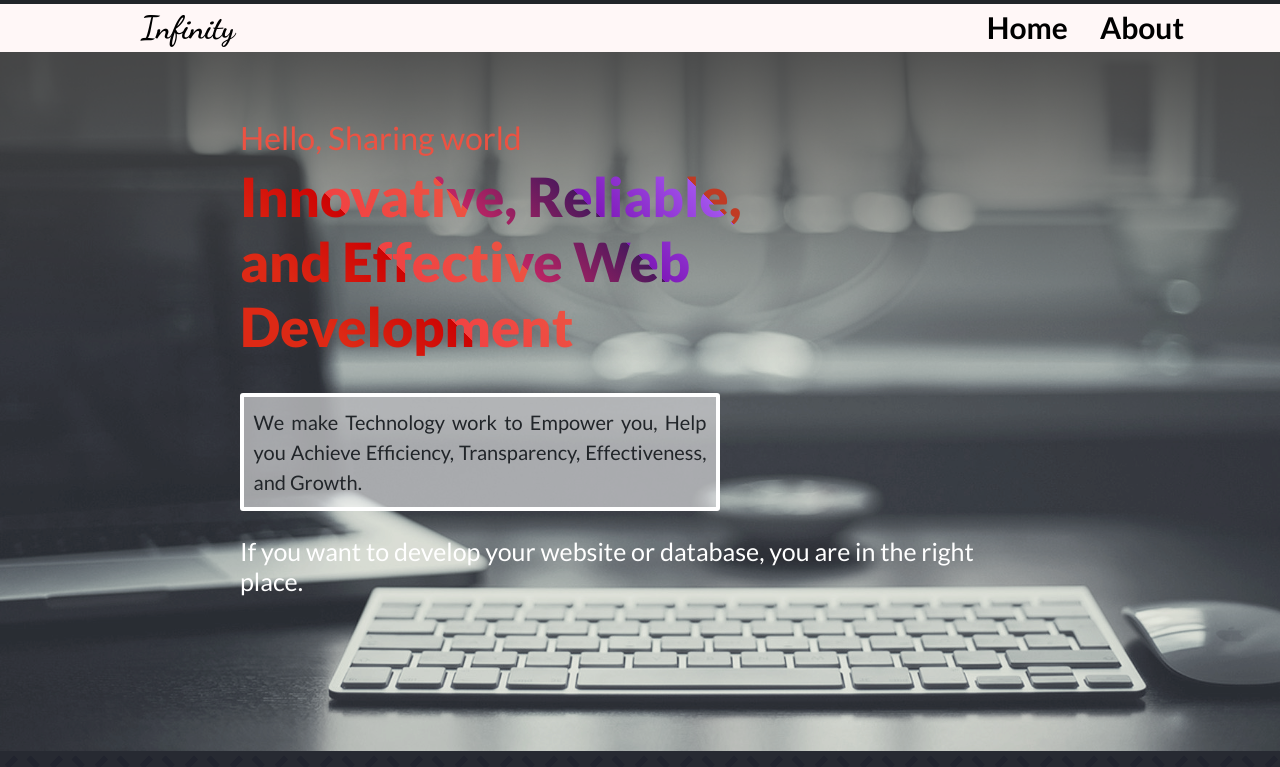
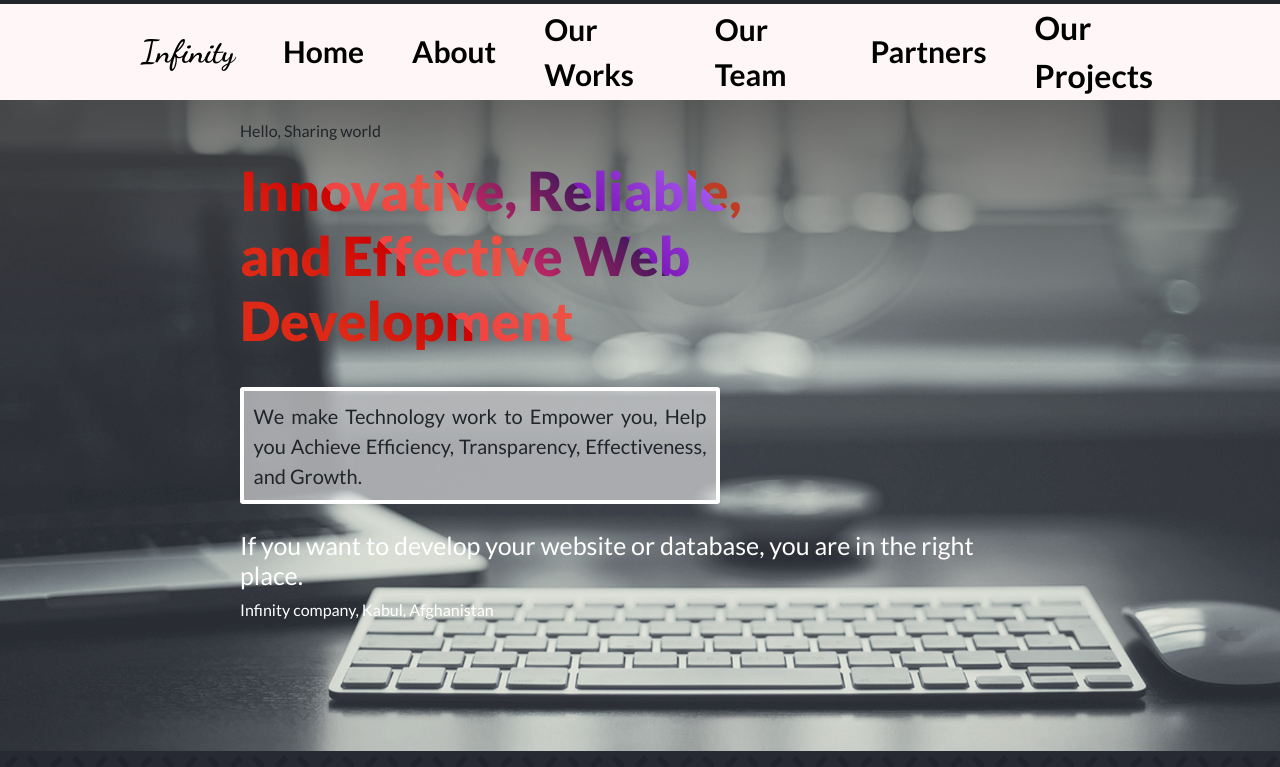
Before and after one commit to Iqbal-Elham/Infinity-web-development, a website: page index.html in a window 1280 px wide. Shown: the part 33-800 px from the top of the page. Drawn offline with nearby package versions, Linux system fonts and the light colour scheme; some icons are missing.

Commit message:
Add more options in navbar

```diff
--- a/index.html
+++ b/index.html
@@ -27,25 +27,31 @@
             colors="primary:#242424,secondary:#ec5242" style="width:45px;height:45px">
           </lord-icon><span>Infinity</span>
         </a></div>
-      <ul class="menu">
+      <ul class="menu d-flex align-items-center gap-5">
         <li><a class="menu-item close"><img src="./assets/images/close.png" alt="close icon"></a></li>
         <li class="menu-item"><a href="./index.html">Home</a></li>
         <li class="menu-item"><a href="./about-page.html">About</a></li>
+        <li class="menu-item"><a href="#works">Our Works</a></li>
+        <li class="menu-item"><a href="#team">Our Team</a></li>
+        <li class="menu-item"><a href="#partners">Partners</a></li>
+        <li class="goals-btn">
+          <a href="./about-page.html#projects">Our Projects</a>
+        </li>
       </ul>
     </nav>
   </header>
-  <section class="header">
+  <section class="header" id="hero">
     <a> <img class="humbarger" src="./assets/images/icons8-menu-50.png" width="40px" alt="Menu icon"></a>
     <div class="headline">
-      <h1 class="h2">Hello, Sharing world</h1>
-      <h2 class="title">Innovative, Reliable, and Effective Web Development</h2>
+      <p class="greeting">Hello, Sharing world</p>
+      <h1 class="title">Innovative, Reliable, and Effective Web Development</h1>
       <P class="headline-detail">We make Technology work to Empower you, Help you Achieve Efficiency, Transparency,
         Effectiveness, and Growth. </P>
       <h2 class="timing">If you want to develop your website or database, you are in the right place.</h2>
-      <!-- <p class="text-white">@National Muesuem</p> -->
+      <p class="text-white">Infinity company, Kabul, Afghanistan</p>
     </div>
   </section>
-  <main class="works">
+  <main class="works" id="works">
     <h1 class="heading">Our Works</h1>
     <hr class="hr-line">
     <div class="work-cards">
@@ -85,22 +91,22 @@
           colors="primary:#ffffff,secondary:#ec5242" class="work-icons">
         </lord-icon>
         <h2>Network Management</h2>
-        <p>We review the components of your existing network and make sound recommendations for improvements to the network's design and performance.</p>
+        <p>We review the components of your existing network and make sound recommendations for improvements to the
+          network's design and performance.</p>
       </div>
     </div>
     <button class="join-button">Contact Us</button>
   </main>
 
-  <section class="our-team">
+  <section class="our-team" id="team">
     <h1 class="heading text-black">Our Team</h1>
     <hr class="hr-line">
-    <div class="team">
-
+    <div class="team ">
     </div>
   </section>
 
   <footer>
-    <div class="partners">
+    <div class="partners" id="partners">
       <h1 class="heading">Partners</h1>
       <hr class="hr-line">
       <ul class="d-flex justify-content-center align-items-center flex-wrap gap-4">
@@ -111,11 +117,11 @@
         <li><img src="./assets/images/Lenovo_logo_2015.svg.png" width="100px" alt=""></li>
       </ul>
     </div>
-    <div class="text-center my-2">
-      <h3><i class="fa-solid">&#xf1f9;</i> Copyright
-      <br> Some Rights Reserved
-  </h3>
-  </div>
+
+    <div class="footer-2">
+      <div><a class="d-flex align-items-center justify-content-center" href="#hero"><p><i class="fa-solid fa-xl">&#xf0ac;</i> </p> <p> Infinity<br>Company</p></a></div>
+      <div>2022 Infinity Web Development Company. Some Rights Reserved</div>
+    </div>
   </footer>
 
   <script src="https://kit.fontawesome.com/f76966036b.js" crossorigin="anonymous"></script>
```
